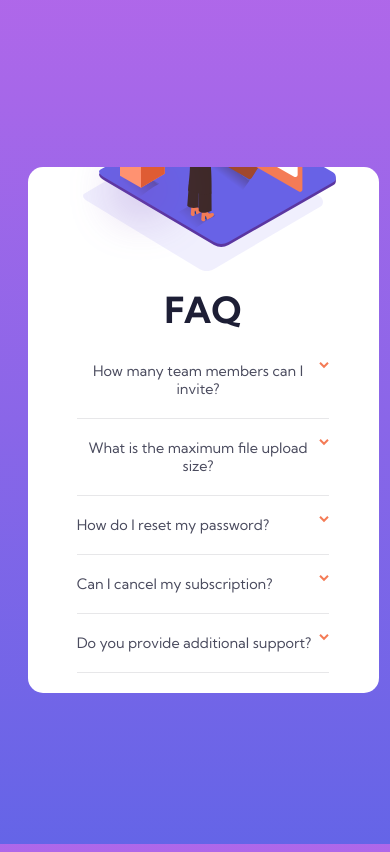
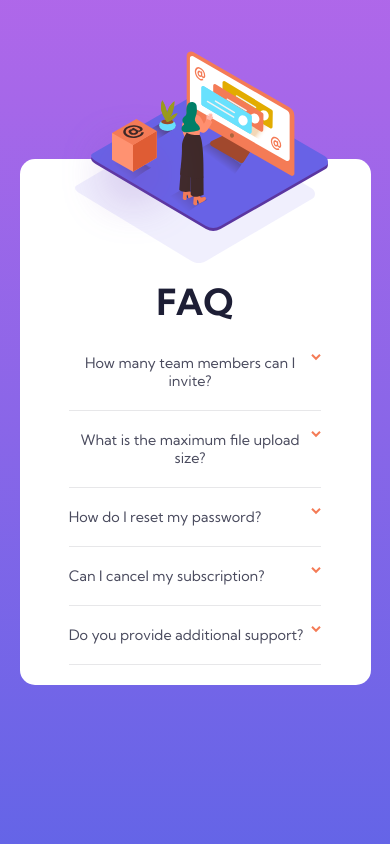
Before and after one commit to lahn0528/faq-accordian-card, a plain HTML site: page index.html in a window 390 px wide. Drawn offline with Linux system fonts and the light colour scheme.

Commit message:
Implemented overflow images

```diff
--- a/index.html
+++ b/index.html
@@ -16,7 +16,12 @@
   </style>
 </head>
 <body>
-  <section class="card overflowImage">
+  <section class="card">
+    <div class="image-wrapper">
+      <img src="images/illustration-woman-online-desktop.svg" alt="" class="background-image woman-desktop">
+      <img src="images/illustration-box-desktop.svg" alt="" class="background-image box-desktop">
+      <img src="images/illustration-woman-online-mobile.svg" alt="" class="woman-mobile">
+  </div>
     <div class="faq-section">
       <div class="title">FAQ</div>
       <button class="question question1">
--- a/style.css
+++ b/style.css
@@ -1,10 +1,12 @@
-html {
+html,
+body {
   height: 100%;
+  width: 100%;
+  margin: 0px;
+  padding: 0px;
 }
 
 body {
-  height: 100%;
-  width: 100%;
   background: linear-gradient(hsl(273, 75%, 66%), hsl(240, 73%, 65%));
   display: flex;
   justify-content: center;
@@ -33,15 +35,33 @@ button:focus {
   width: 70%;
   min-height: 70%;
   background-color: #fff;
-  background-image: url(images/illustration-box-desktop.svg),
-    url(images/illustration-woman-online-desktop.svg),
-    url(images/bg-pattern-desktop.svg);
-  background-repeat: no-repeat, no-repeat, no-repeat;
-  background-position: -95px 180px, -75px 50px, -570px -325px;
+  background-image: url(images/bg-pattern-desktop.svg);
+  background-repeat: no-repeat;
+  background-position: -583px -310px;
   border-radius: 15px;
   display: flex;
-  justify-content: flex-end;
   align-items: center;
+  position: relative;
+}
+
+.image-wrapper {
+  overflow: hidden;
+}
+
+img.woman-desktop {
+  position: relative;
+  top: 5%;
+  left: -93px;
+}
+
+img.box-desktop {
+  position: absolute;
+  top: 40%;
+  left: -93px;
+}
+
+img.woman-mobile {
+  display: none;
 }
 
 .faq-section {
@@ -94,34 +114,37 @@ button:focus {
 }
 
 @media screen and (max-width: 768px) {
-  /**
-  .overflowImage {
-    position: relative;
-  }
-
-  .overflowImage::before {
-    width: 90%;
-    height: 150%;
-    content: " ";
-    position: absolute;
-    z-index: 1;
-    background-image: url(images/illustration-woman-online-mobile.svg);
-    background-repeat: no-repeat;
-    background-position: 40% 20px;
-  }*/
-
   .card {
     width: 90%;
     min-height: 60%;
     background-color: #fff;
-    background-image: url(images/illustration-woman-online-mobile.svg),
-      url(images/bg-pattern-mobile.svg);
-    background-repeat: no-repeat, no-repeat;
-    background-position: center -100px, center top;
+    background-image: url(images/bg-pattern-mobile.svg);
+    background-repeat: no-repeat;
+    background-position: center top;
     border-radius: 15px;
+    flex-direction: column;
+    justify-content: center;
+    align-items: center;
+    position: relative;
+  }
+
+  img.woman-desktop {
+    display: none;
+  }
+
+  img.box-desktop {
+    display: none;
+  }
+
+  .image-wrapper {
     display: flex;
     justify-content: center;
-    align-items: center;
+  }
+
+  img.woman-mobile {
+    display: block;
+    position: absolute;
+    top: -108px;
   }
 
   .faq-section {
```
Also changed, not shown: 1 other file.
